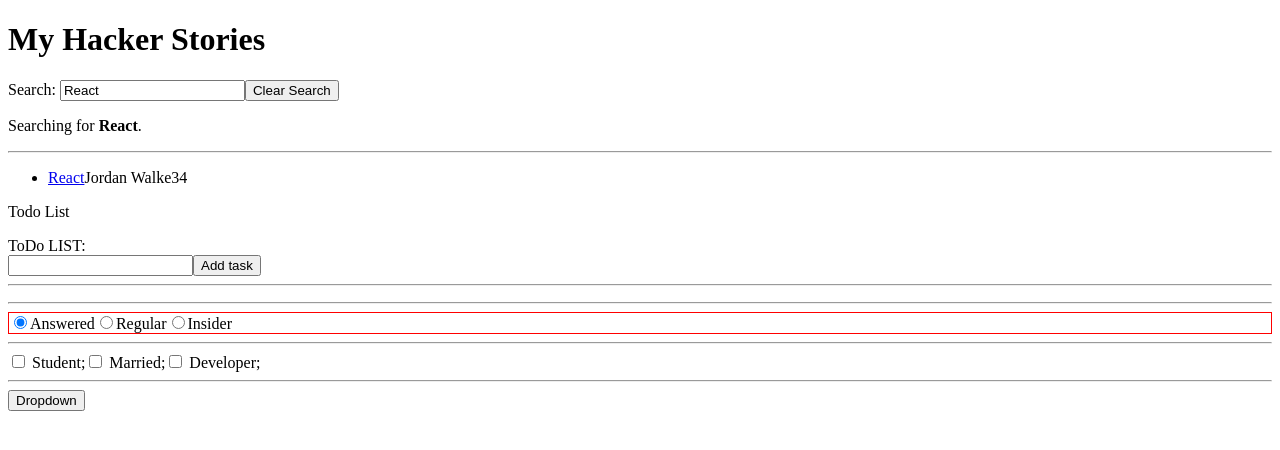
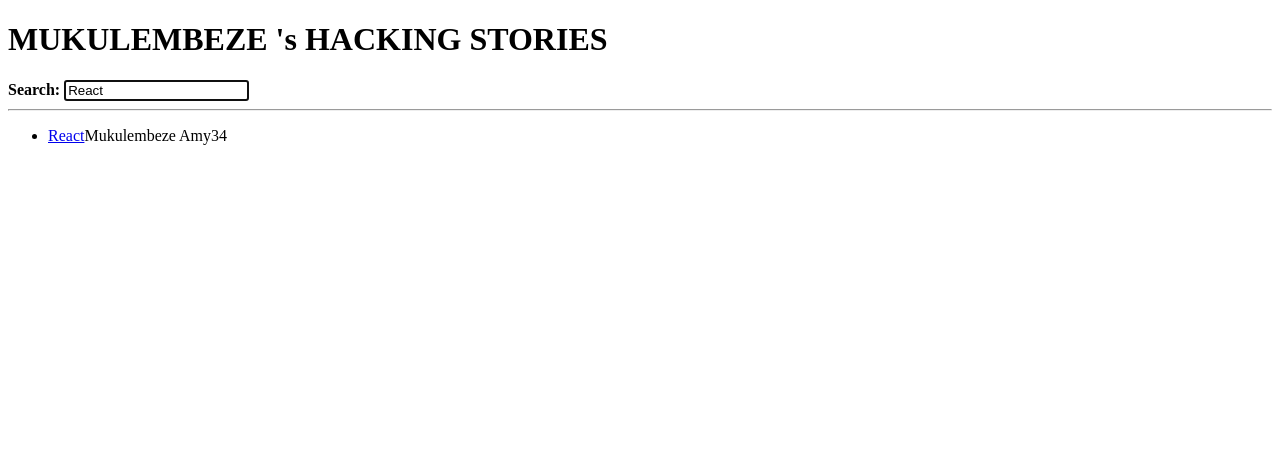
Before and after one commit to mukulembezewil/road_to_react, a React (Vite) app: page / in a window 1280 px wide. Shown: the top 450 px of the page. Built offline with nearby package versions, Linux system fonts and the light colour scheme.

Commit message:
add a few bites

```diff
--- a/src/App.jsx
+++ b/src/App.jsx
@@ -1,54 +1,51 @@
 /* eslint-disable react/prop-types */
-// import * as React from 'react';
-import { useState, useEffect } from 'react';
-import Todo from './TodoList';
-import OptionButt from './OptionButt';
-import Checkboxes from './Checkboxes';
-import Dropdown from './Dropdown';
+import * as React from 'react';
+
+const useStorageState = (key, initialState) => {
+	const [value, setValue] = React.useState(
+		localStorage.getItem(key) || initialState
+	);
+
+	React.useEffect(() => {
+		localStorage.setItem(key, value);
+	}, [value, key]);
+
+	return [value, setValue];
+};
 
 const App = () => {
 	const stories = [
 		{
 			title: 'React',
-			url: 'https://reactjs.org/',
-			author: 'Jordan Walke',
+			url: 'http://reactjs.org',
+			author: 'Mukulembeze Amy',
 			num_comments: 3,
 			points: 4,
 			objectID: 0,
 		},
 		{
 			title: 'Redux',
-			url: 'https://redux.js.org/',
-			author: 'Dan Abramov, Andrew Clark',
-			num_comments: 2,
+			url: 'http://redux.js.org',
+			author: 'Gov. Oz Luke Mukulembeze',
+			num_comments: 7,
 			points: 5,
 			objectID: 1,
 		},
 		{
-			title: 'SpicyJS',
-			url: 'http://spices.com',
+			title: 'Python',
+			url: 'http://python.org',
 			author: 'Mukulembeze Wilfred',
-			num_comments: 800,
-			points: 5,
+			num_comments: 12,
+			points: 9,
 			objectID: 2,
 		},
 	];
 
-	const [searchTerm, setSearchTerm] = useState(
-		localStorage.getItem('search') || 'React'
-	);
-
-	useEffect(() => {
-		localStorage.setItem('search', searchTerm);
-	}, [searchTerm]);
+	const [searchTerm, setSearchTerm] = useStorageState('search', 'React');
 
 	const handleSearch = (event) => {
 		setSearchTerm(event.target.value);
 	};
-
-	// const handleClick = (event) => {
-	// 	setSearchTerm('');
-	// };
 
 	const searchedStories = stories.filter((story) =>
 		story.title.toLowerCase().includes(searchTerm.toLowerCase())
@@ -56,47 +53,53 @@ const App = () => {
 
 	return (
 		<div>
-			<h1>My Hacker Stories</h1>
+			<h1>MUKULEMBEZE &apos;s HACKING STORIES</h1>
 
-			<Search
-				onSearch={handleSearch}
-				search={searchTerm}
-				// button={handleClick}
-				set={setSearchTerm}
-			/>
+			<InputWithLabel
+				id="search"
+				value={searchTerm}
+				isFocused
+				onInputChange={handleSearch}
+			>
+				<strong>Search:</strong>
+			</InputWithLabel>
 
 			<hr />
 
 			<List list={searchedStories} />
-
-			<Todo />
-
-			<OptionButt />
-
-			<Checkboxes />
-
-			<Dropdown />
 		</div>
 	);
 };
 
-const Search = (props) => {
-	const { search, onSearch, set } = props;
+// eslint-disable-next-line react/prop-types
+const InputWithLabel = ({
+	id,
+	value,
+	type = 'text',
+	onInputChange,
+	isFocused,
+	children,
+}) => {
+	const inputRef = React.useRef();
+
+	React.useEffect(() => {
+		if (isFocused && inputRef.current) {
+			inputRef.current.focus();
+		}
+	}, [isFocused]);
 	return (
-		<div>
-			<label htmlFor="search">Search: </label>
+		<>
+			<label htmlFor={id}>{children}</label>
+			&nbsp;
 			<input
-				id="search"
-				type="text"
-				value={search}
-				onChange={onSearch}
+				ref={inputRef}
+				id={id}
+				type={type}
+				value={value}
+				autoFocus={isFocused}
+				onChange={onInputChange}
 			/>
-			<Button set={set} />
-
-			<p>
-				Searching for <strong>{props.search}</strong>.
-			</p>
-		</div>
+		</>
 	);
 };
 
@@ -122,17 +125,4 @@ const Item = ({ item }) => (
 	</li>
 );
 
-const Button = (props) => {
-	return (
-		<button
-			type="button"
-			onClick={() => {
-				props.set('');
-			}}
-		>
-			Clear Search
-		</button>
-	);
-};
-
 export default App;
```
Also changed, not shown: src/RadioCheckboxDropdown.jsx (added, +139 -0 lines).
